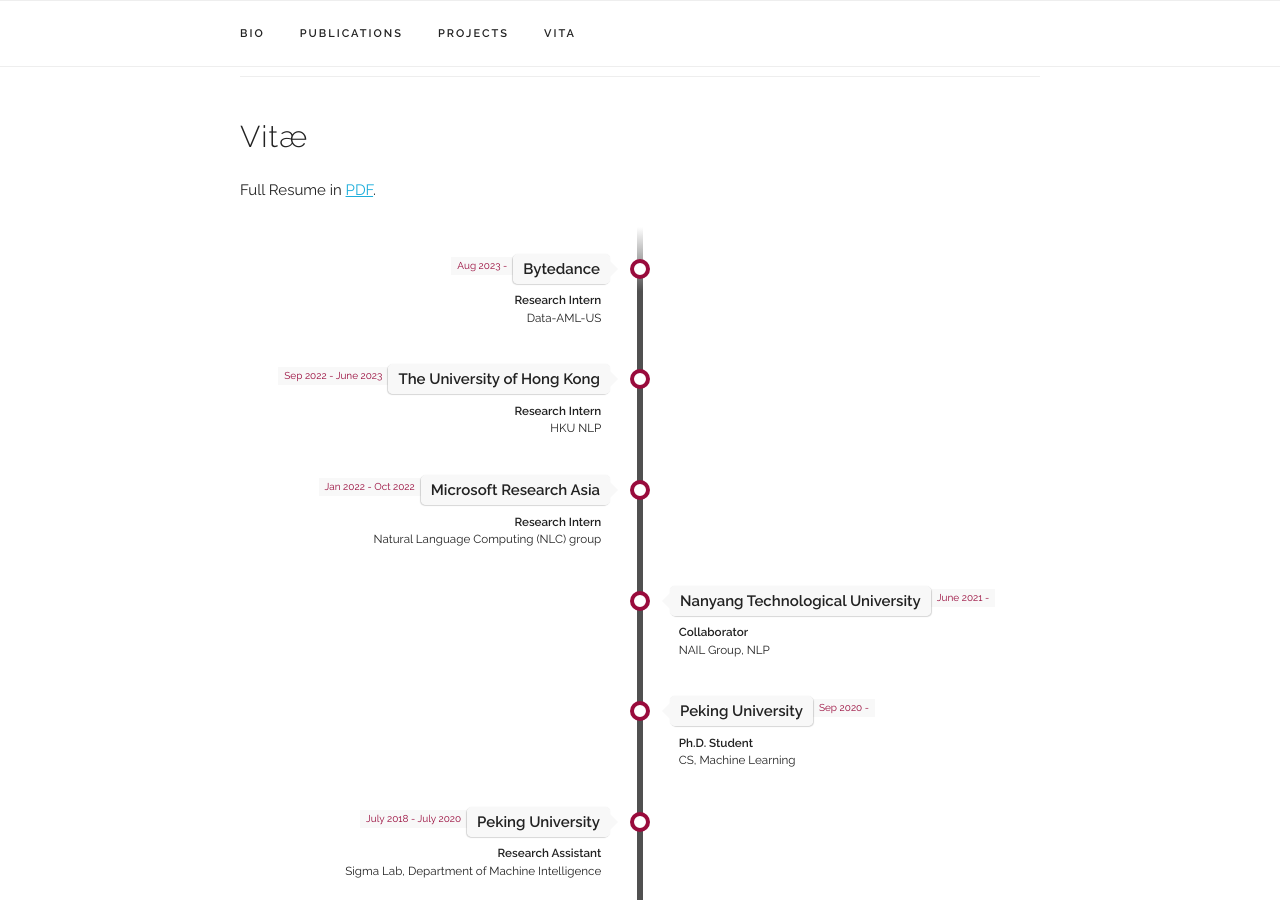
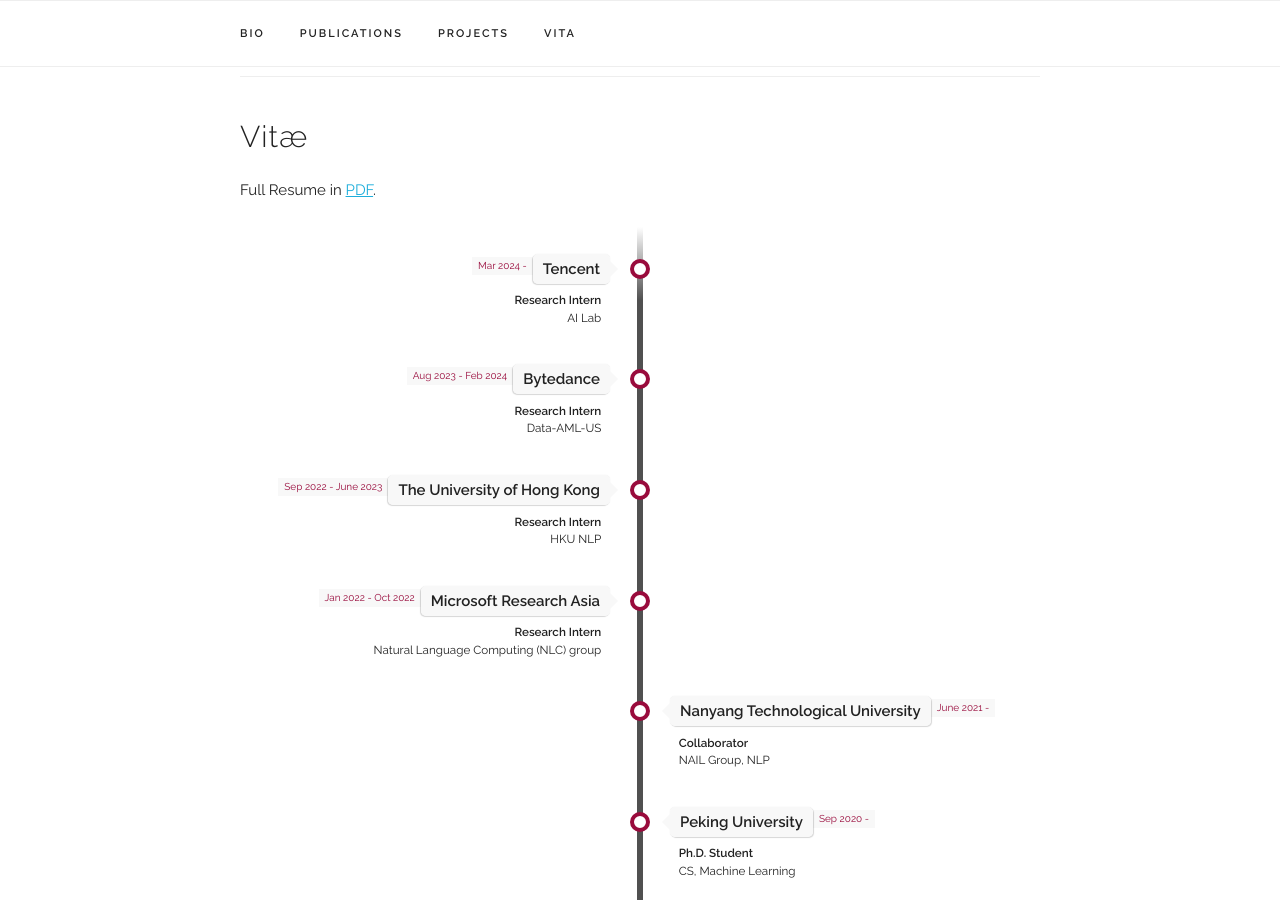
Before and after one commit to zhao-ht/haitengzhao, a Jekyll site: the page built from index.html, in a window 1280 px wide and 900 px high, scrolled down 2455 px. Built offline with Jekyll 4.4.1, drawn with Linux system fonts in a browser that asks for light colours; some web fonts are replaced.

Commit message:
Update experience.yaml

```diff
--- a/_data/experience.yaml
+++ b/_data/experience.yaml
@@ -1,7 +1,13 @@
 experiences:
 
+- place: "Tencent"
+  time: "Mar 2024 - "
+  title: "Research Intern"
+  subtitle: "AI Lab"
+  category: "work"
+
 - place: "Bytedance"
-  time: "Aug 2023 - "
+  time: "Aug 2023 - Feb 2024"
   title: "Research Intern"
   subtitle: "Data-AML-US"
   category: "work"
```
